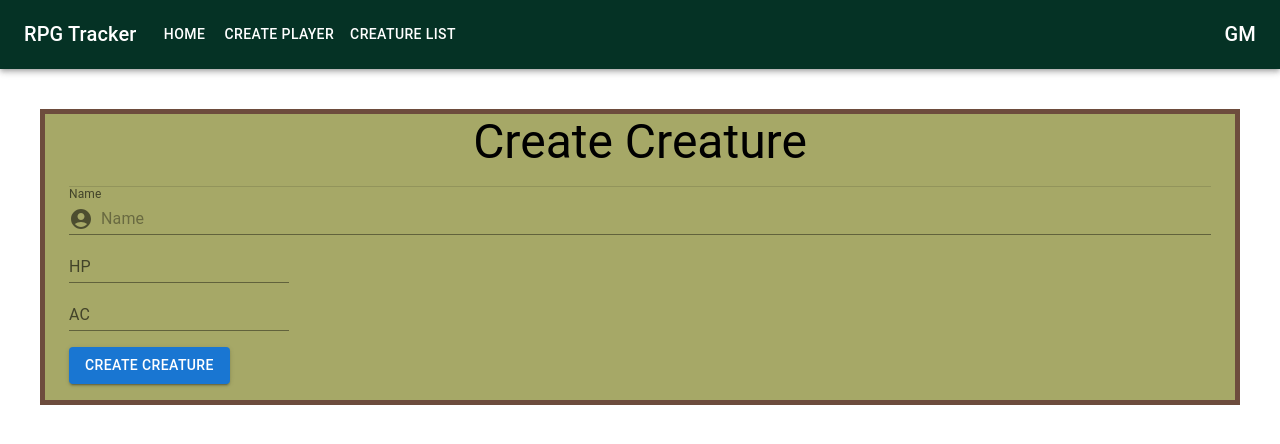
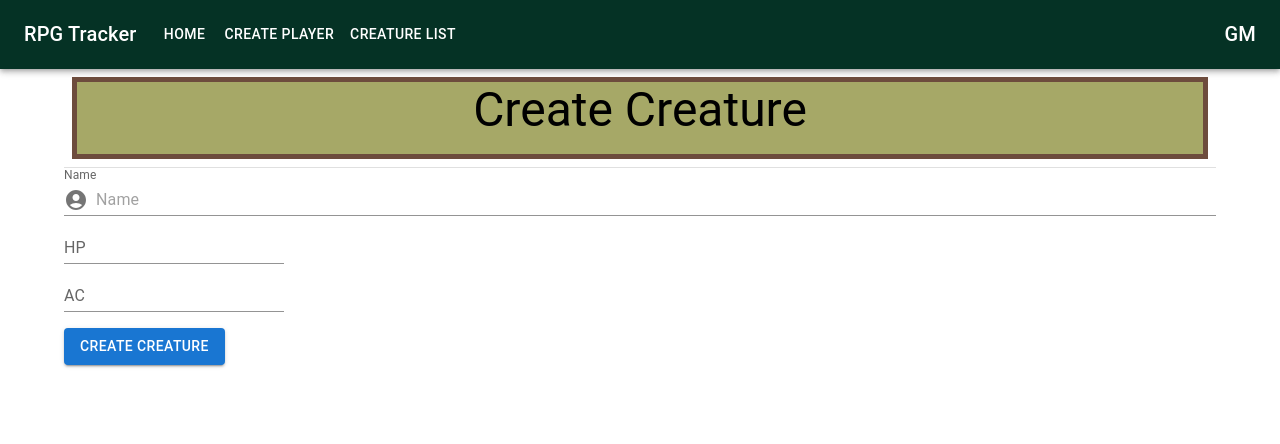
Before and after one commit to lchapmb/rpgTracker, a React (Create React App) app: page /create-player in a window 1280 px wide. Shown: the top 444 px of the page. Built offline with nearby package versions, Linux system fonts and the light colour scheme.

Commit message:
alters styling target to create space between header and page edge

```diff
--- a/src/css/App.css
+++ b/src/css/App.css
@@ -23,8 +23,8 @@
 
 /* Homepage */
 
-.homeContainer {
-  margin-top: 5vh;
+.homeBox {
+  margin: 1vh;
   border: 5px solid var(--outline-color);
   background-color: var(--accent-color);
 }
```
